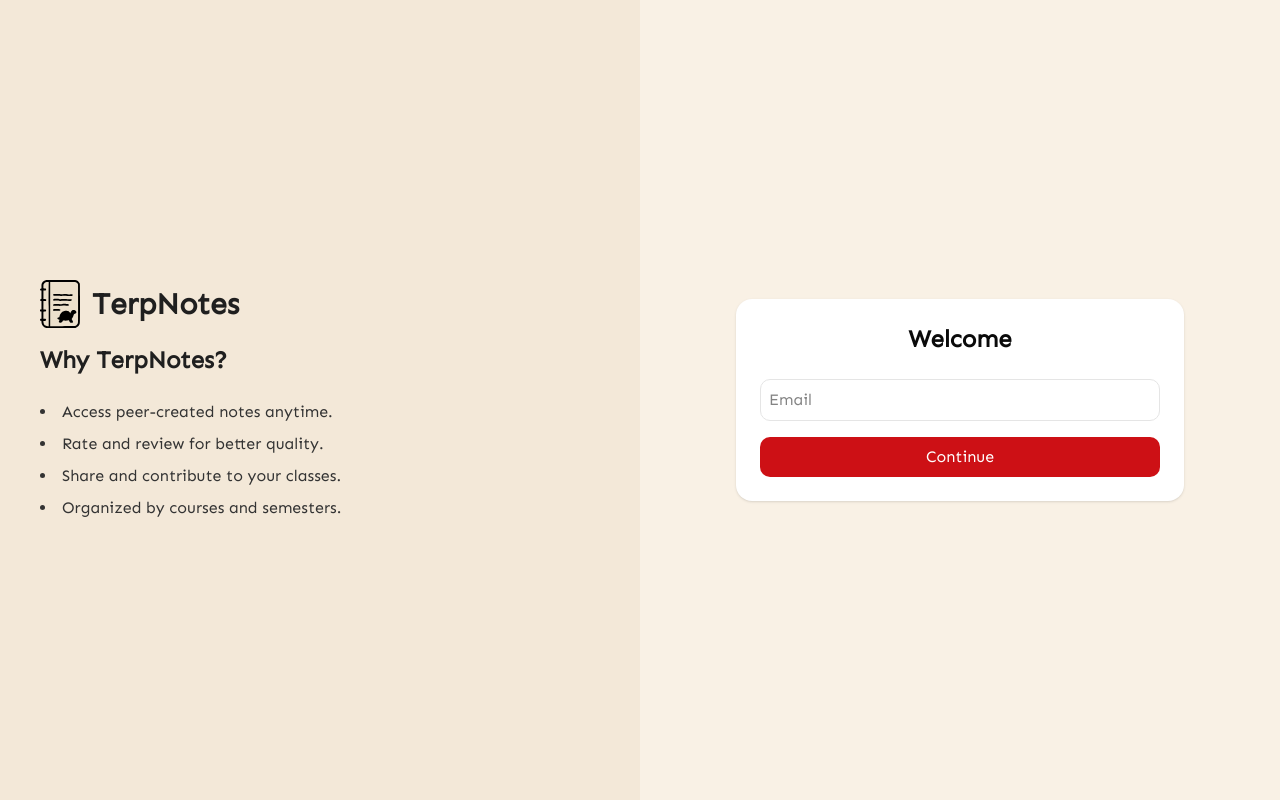
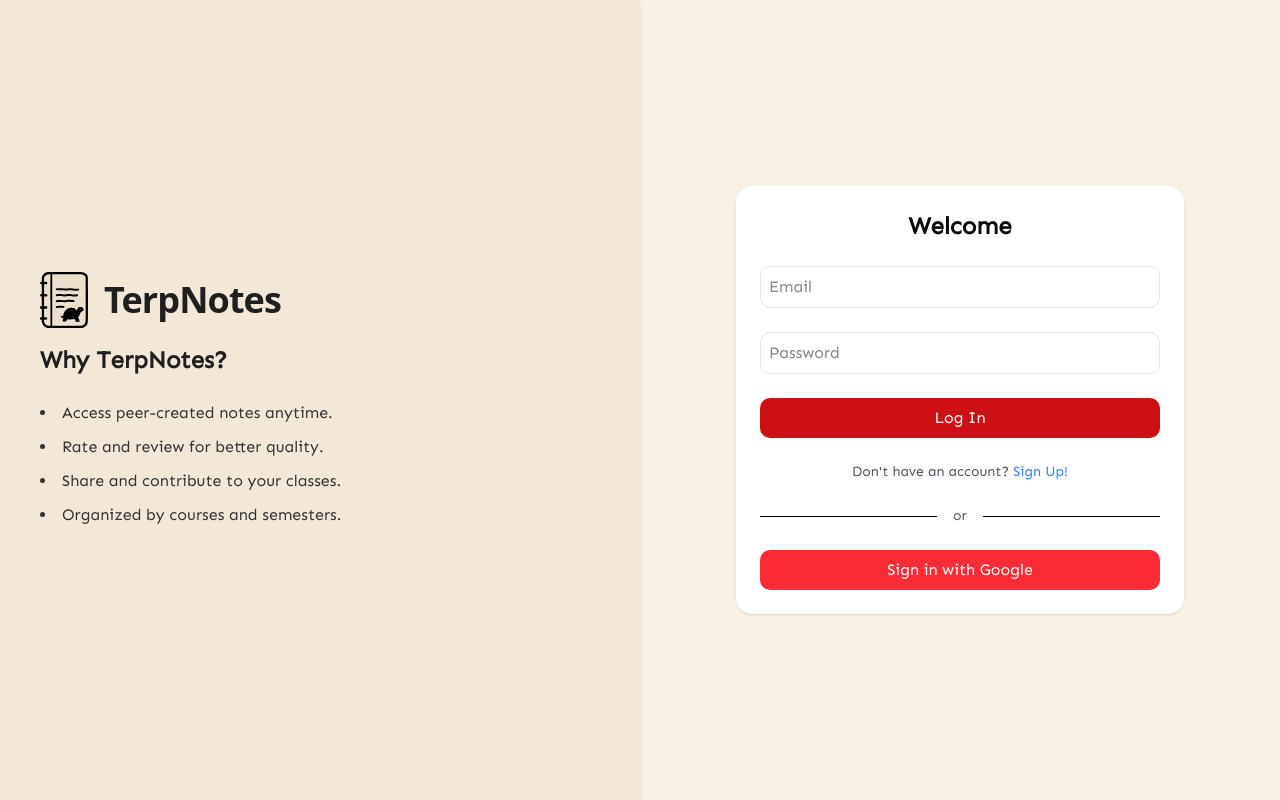
Before and after one commit to Lin-Jacob/TerpNotesFE, a Next.js app: page /login in a window 1280 px wide. Built offline with nearby package versions, Linux system fonts and the light colour scheme; no server answers.

Commit message:
Finished signin

```diff
--- a/src/app/login/page.tsx
+++ b/src/app/login/page.tsx
@@ -10,39 +10,81 @@ import {
   signInWithPopup,
 } from "firebase/auth";
 import { app } from "@/lib/firebase";
-
 import Image from "next/image";
 import Logo from "@/../public/assets/images/logo.svg";
+import { useRouter } from "next/navigation";
+import { getFirestore, doc, setDoc } from "firebase/firestore";
+import { updateProfile } from "firebase/auth";
 
 export default function AuthPage() {
   const auth = getAuth(app);
   const [email, setEmail] = useState("");
   const [password, setPassword] = useState("");
   const [name, setName] = useState("");
-  const [stage, setStage] = useState<"email" | "login" | "signup">("email");
+  const [stage, setStage] = useState<"login" | "signup">("login");
   const [error, setError] = useState("");
+  const router = useRouter();
+  const db = getFirestore(app);
+
+  const validatePassword = (password: string): string | null => {
+    if (password.length < 8) return "Password must be at least 8 characters long.";
+    if (!/[A-Z]/.test(password)) return "Password must contain at least one uppercase letter.";
+    if (!/[0-9]/.test(password)) return "Password must contain at least one number.";
+    return null;
+  };
 
   const handleLogin = async () => {
+    setError("");
     try {
       await signInWithEmailAndPassword(auth, email, password);
+      router.push("/browse-notes");
     } catch (err) {
-      setError("Incorrect password or other login error.");
+      setError("Incorrect Email or Password.");
     }
   };
 
   const handleSignup = async () => {
+    setError("");
+    const passwordError = validatePassword(password);
+    if (passwordError) {
+      setError(passwordError);
+      return;
+    }
+
     try {
-      await createUserWithEmailAndPassword(auth, email, password);
-      // You can also store 'name' in Firestore if needed
-    } catch (err) {
-      setError("Error creating account.");
+      const userCredential = await createUserWithEmailAndPassword(auth, email, password);
+      const user = userCredential.user;
+
+      // Optional: update displayName
+      await updateProfile(user, {
+        displayName: name,
+      });
+
+      // Save user data to Firestore
+      await setDoc(doc(db, "users", user.uid), {
+        username: name,
+        email: user.email,
+        createdAt: new Date(),
+      });
+
+      router.push("/browse-notes");
+    } catch (err: any) {
+      console.error("Signup error:", err);
+      if (err.code === "auth/email-already-in-use") {
+        setError("Email is already in use.");
+      } else {
+        setError("Error creating account.");
+      }
     }
   };
 
+
   const handleGoogleSignin = async () => {
+    setError("");
     try {
       const provider = new GoogleAuthProvider();
       await signInWithPopup(auth, provider);
+      router.push("/browse-notes");
     } catch (err) {
       setError("Google sign-in failed.");
     }
@@ -51,15 +93,15 @@ export default function AuthPage() {
   return (
     <div className="min-h-screen flex flex-col lg:flex-row bg-[#F9F1E5]">
       {/* Left Info Section */}
-      <div className="w-full lg:w-1/2 p-10 flex flex-col justify-center items-start bg-[#F3E8D8] space-y-6">
-        <div className="flex items-center gap-3 mb-4">
-          <Image src={Logo} alt="TerpNotes Logo" width={40} height={40} />
-          <h1 className="text-3xl font-semibold text-[#1F1F1F]" style={{ fontFamily: "sen" }}>
+      <div className="w-full lg:w-1/2 p-10 bg-[#F3E8D8] shadow-md flex flex-col justify-center items-start space-y-6">
+        <div className="flex items-center gap-4 mb-4">
+          <Image src={Logo} alt="TerpNotes Logo" width={48} height={48} />
+          <h1 className="text-4xl font-bold text-[#1F1F1F] font-sans tracking-tight">
             TerpNotes
           </h1>
         </div>
-        <h2 className="text-2xl font-bold text-[#1F1F1F]">Why TerpNotes?</h2>
-        <ul className="list-disc list-inside space-y-2 text-[#333]">
+        <h2 className="text-2xl font-semibold text-[#1F1F1F]">Why TerpNotes?</h2>
+        <ul className="list-disc list-inside space-y-2 text-[#333] text-base leading-relaxed">
           <li>Access peer-created notes anytime.</li>
           <li>Rate and review for better quality.</li>
           <li>Share and contribute to your classes.</li>
@@ -71,7 +113,6 @@ export default function AuthPage() {
       <div className="flex items-center justify-center w-full p-10 lg:w-1/2">
         <div className="w-full max-w-md p-6 space-y-6 bg-white shadow rounded-2xl">
           <h1 className="text-2xl font-semibold text-center">Welcome</h1>
-
           {error && <p className="text-sm text-center text-red-500">{error}</p>}
 
           {stage === "login" && (
@@ -97,7 +138,7 @@ export default function AuthPage() {
                 Log In
               </button>
               <p className="text-sm text-center text-gray-600">
-                Don't have an account?{" "}
+                Don't have an account?{' '}
                 <button onClick={() => setStage("signup")} className="text-blue-500 hover:underline">
                   Sign Up!
                 </button>
@@ -109,7 +150,7 @@ export default function AuthPage() {
             <>
               <input
                 type="text"
-                placeholder="Name"
+                placeholder="Username"
                 value={name}
                 onChange={(e) => setName(e.target.value)}
                 className="w-full p-2 border rounded-lg"
@@ -130,12 +171,12 @@ export default function AuthPage() {
               />
               <button
                 onClick={handleSignup}
-                className="w-full py-2 text-white bg-green-600 rounded-lg hover:bg-green-700"
+                className="w-full py-2 text-white bg-blue-600 rounded-lg hover:bg-blue-700"
               >
                 Sign Up
               </button>
               <p className="text-sm text-center text-gray-600">
-                Already have an account?{" "}
+                Already have an account?{' '}
                 <button onClick={() => setStage("login")} className="text-blue-500 hover:underline">
                   Log in
                 </button>
@@ -143,10 +184,13 @@ export default function AuthPage() {
             </>
           )}
 
-          {stage === "login" || stage === "signup" ? (
+          {(stage === "login" || stage === "signup") && (
             <>
-              <div className="text-sm text-center text-gray-600">or</div>
-
+              <div className="flex items-center gap-4 text-sm text-gray-600">
+                <hr className="flex-grow border-t border-black" />
+                <span>or</span>
+                <hr className="flex-grow border-t border-black" />
+              </div>
               <button
                 onClick={handleGoogleSignin}
                 className="w-full py-2 text-white bg-red-500 rounded-lg hover:bg-red-600"
@@ -154,31 +198,6 @@ export default function AuthPage() {
                 Sign in with Google
               </button>
             </>
-          ) : null}
-
-          {stage === "email" && (
-            <div className="flex flex-col gap-4">
-              <input
-                type="email"
-                placeholder="Email"
-                value={email}
-                onChange={(e) => setEmail(e.target.value)}
-                className="w-full p-2 border rounded-lg"
-              />
-              <button
-                onClick={async () => {
-                  try {
-                    const methods = await fetchSignInMethodsForEmail(auth, email);
-                    setStage(methods.length > 0 ? "login" : "signup");
-                  } catch (err) {
-                    setError("Error checking email.");
-                  }
-                }}
-                className="w-full bg-[#CD1015] text-white py-2 rounded-lg hover:bg-[#a60d11]"
-              >
-                Continue
-              </button>
-            </div>
           )}
         </div>
       </div>
```
